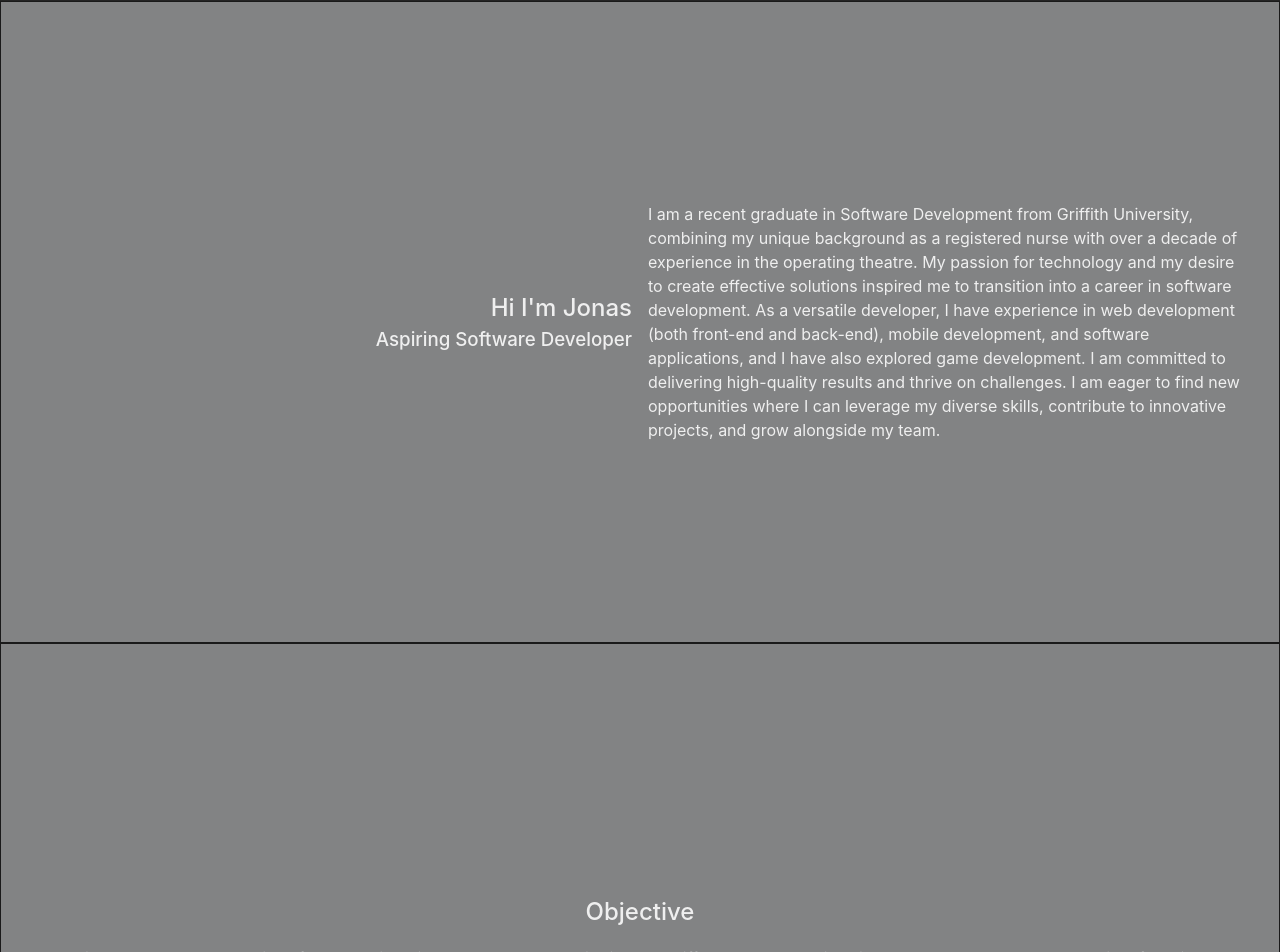
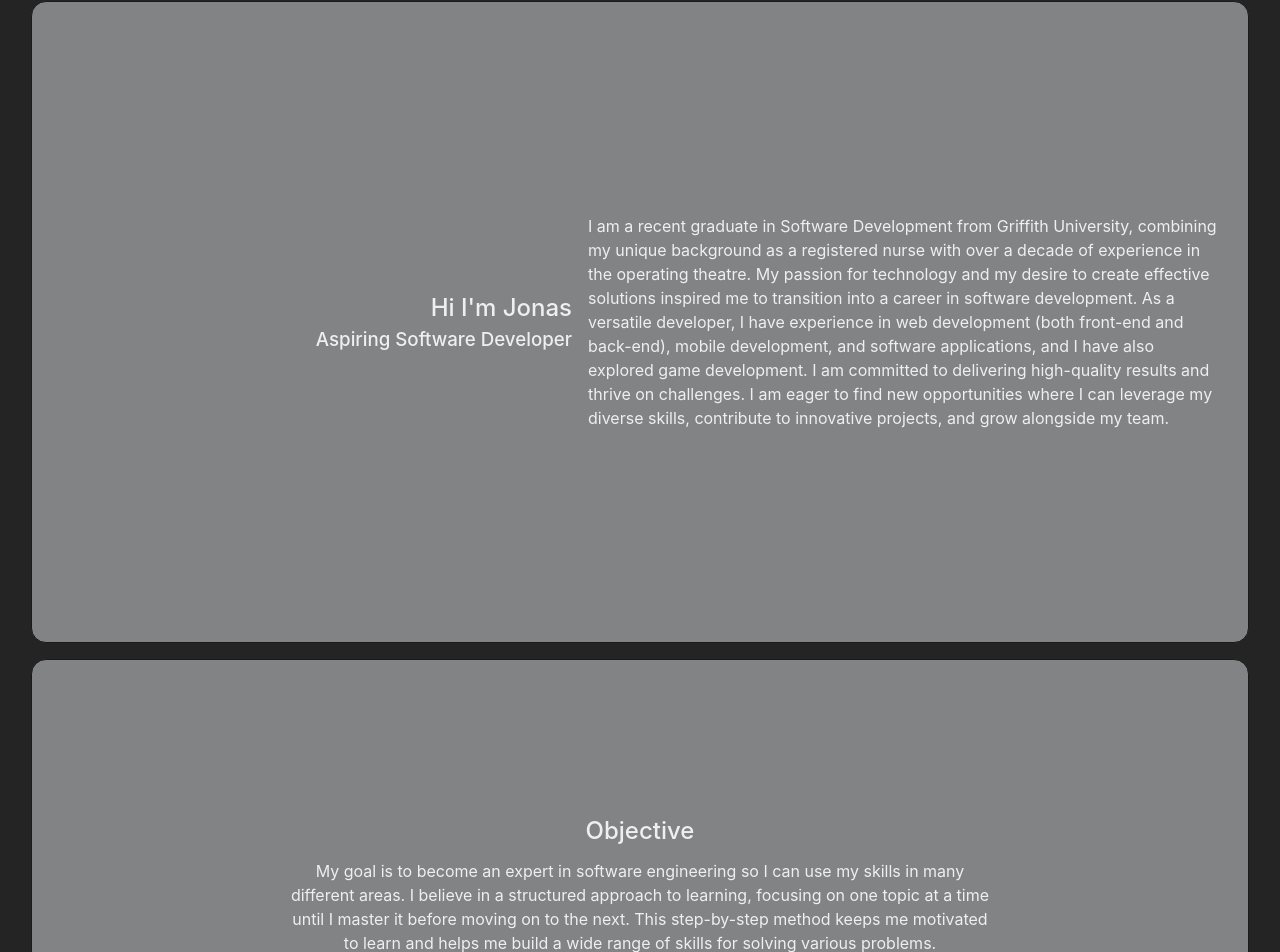
Before and after one commit to sajonasJ/sajonasJ.github.io, a Vue app: page / in a window 1280 px wide. Shown: the part 77-1029 px from the top of the page. Built offline with nearby package versions, Linux system fonts and the light colour scheme.

Commit message:
fixed layouts for contact, recommendations, objective

```diff
--- a/src/App.vue
+++ b/src/App.vue
@@ -1,15 +1,15 @@
 <script setup>
-import { ref, provide, onMounted } from 'vue';
+import { ref, provide, onMounted } from "vue";
 // sections
 import Projects from "./components/sections/Projects.vue";
 import About from "./components/sections/About.vue";
 import Contact from "./components/sections/Contact.vue";
 import Education from "./components/sections/Education.vue";
 import Experience from "./components/sections/Experience.vue";
-import Skills from './components/sections/Skills.vue';
-import Objective from './components/sections/Objective.vue';
-import Awards from './components/sections/Awards.vue';
-import Recommendations from './components/sections/Recommendations.vue';
+import Skills from "./components/sections/Skills.vue";
+import Objective from "./components/sections/Objective.vue";
+import Awards from "./components/sections/Awards.vue";
+import Recommendations from "./components/sections/Recommendations.vue";
 // layouts
 import Header from "./components/layouts/Header.vue";
 import Footer from "./components/layouts/Footer.vue";
@@ -18,7 +18,7 @@ const data = ref(null);
 
 onMounted(async () => {
   try {
-    const response = await fetch('/single-page-portfolio/db.json');
+    const response = await fetch("/single-page-portfolio/db.json");
 
     if (!response.ok) {
       throw new Error(`HTTP error! Status: ${response.status}`);
@@ -30,24 +30,34 @@ onMounted(async () => {
   }
 });
 
-provide('data', data);
-
+provide("data", data);
 </script>
 
 <template>
   <main>
     <Header />
+    <div class="content">
       <About />
       <Objective />
       <Projects />
       <Experience />
       <Education />
-    <Recommendations/>
-    <Awards/>
-    <Skills/>
+      <Recommendations />
+      <Awards />
+      <Skills />
       <Contact />
+    </div>
     <Footer />
   </main>
 </template>
 
-<style scoped></style>
+<style scoped>
+.content {
+  display: flex;
+  flex-direction: column;
+  width: 100%;
+  justify-content: center;
+  align-items: center;
+  gap:1rem;
+}
+</style>
--- a/src/components/sections/About.vue
+++ b/src/components/sections/About.vue
@@ -6,11 +6,11 @@ const data = inject('data');
 
 <template>
   <section id="about" class="section-about">
-    <div class="container">
+    <div class="container1">
       <h1 class="text-right">Hi I'm Jonas</h1>
       <h3>Aspiring Software Developer</h3>
     </div>
-    <article class="container">
+    <article class="container2">
       <p v-if="data && data.about" class="intro">{{ data.about.intro }}</p>
     </article>
   </section>
@@ -23,12 +23,17 @@ const data = inject('data');
 
 }
 
-.container {
+.container1 {
   flex-direction: column;
-  width: 100%;
+  width: 45%;
   text-align: right;
 }
 
+.container2 {
+  flex-direction: column;
+  width: 55%;
+  text-align: left;
+}
 
 .intro {
   padding-right: 30px;
--- a/src/components/sections/Contact.vue
+++ b/src/components/sections/Contact.vue
@@ -1,14 +1,30 @@
 <script setup>
-import {inject} from 'vue';
+import { inject } from "vue";
 
-const data = inject('data');
+const data = inject("data");
 </script>
 
 <template>
   <section id="contact" class="section-contact">
-  <h1>Contact</h1>
-  <p v-if="data && data.about">{{ data.contact }}</p>
+    <h1>Contact</h1>
+    <article v-if="data && data.contact">
+      <p>Email: {{ data.contact.email }}</p>
+      <p>LinkedIn: <a :href="data.contact.linkedIn" target="_blank">{{ data.contact.linkedIn }}</a></p>
+      <p>GitHub: <a :href="data.contact.github" target="_blank">{{ data.contact.github }}</a></p>
+      <p>Credly: <a :href="data.contact.credly" target="_blank">{{ data.contact.credly }}</a></p>
+    </article>
   </section>
 </template>
 
-<style scoped></style>
+
+<style scoped>
+.section-contact {
+  justify-content: center;
+}
+article {
+  max-width: 700px;
+  text-align: left;
+  margin-top: 0.6rem;
+  margin-bottom: 12rem;
+}
+</style>
--- a/src/components/sections/Objective.vue
+++ b/src/components/sections/Objective.vue
@@ -1,16 +1,24 @@
 <script setup>
-import {inject} from 'vue';
+import { inject } from "vue";
 
-const data = inject('data');
+const data = inject("data");
 </script>
 
 <template>
   <section id="objective" class="section-objective">
-  <h1>Objective</h1>
-  <p v-if="data && data.about">{{ data.about.objective }}</p>
+    <h1>Objective</h1>
+    <article v-if="data && data.about">{{ data.about.objective }}</article>
   </section>
 </template>
 
 <style scoped>
-
+.section-objective {
+  justify-content: center;;
+}
+article {
+  max-width: 700px;
+  text-align: center;
+  margin-top: .6rem;
+  margin-bottom: 12rem;
+}
 </style>
--- a/src/components/sections/Recommendations.vue
+++ b/src/components/sections/Recommendations.vue
@@ -1,14 +1,29 @@
 <script setup>
-import {inject} from 'vue';
+import { inject } from "vue";
 
-const data = inject('data');
+const data = inject("data");
 </script>
 
 <template>
   <section id="recommendations" class="section-recommendations">
-  <h1>Recommendations</h1>
-  <p v-if="data && data.about">{{ data.about.recommendations }}</p>
+    <h1>Recommendations</h1>
+    <article
+      v-if="data"
+      v-for="(recommendation, index) in data.about.recommendations"
+      :key="index"
+    >
+      {{ recommendation.name }}
+    </article>
   </section>
 </template>
 
-<style scoped></style>
+<style scoped>
+.section-recommendations {
+  justify-content: center;
+}
+article {
+  max-width: 700px;
+  margin-top: 0.6rem;
+  margin-bottom: 12rem;
+}
+</style>
--- a/src/globalStyle.css
+++ b/src/globalStyle.css
@@ -35,7 +35,6 @@ button {
   transition: border-color 0.25s;
 }
 
-
 #app {
   max-width: 1280px;
   margin: 0 auto;
@@ -51,12 +50,13 @@ main {
 section {
   display: flex;
   flex-direction: column;
-  justify-content: center;
   align-items: center;
   margin: 0;
   background-color: rgb(130, 131, 132);
   border: 1px solid #1a1a1a;
   min-height: 80vh;
+  width: 95%;
+  border-radius: 15px;
 }
 
 ul {
```
Also changed, not shown: src/components/sections/Awards.vue (+4 -4 lines), src/components/sections/Education.vue (+4 -4 lines). Lines whose indentation alone changed are shown as unchanged.
